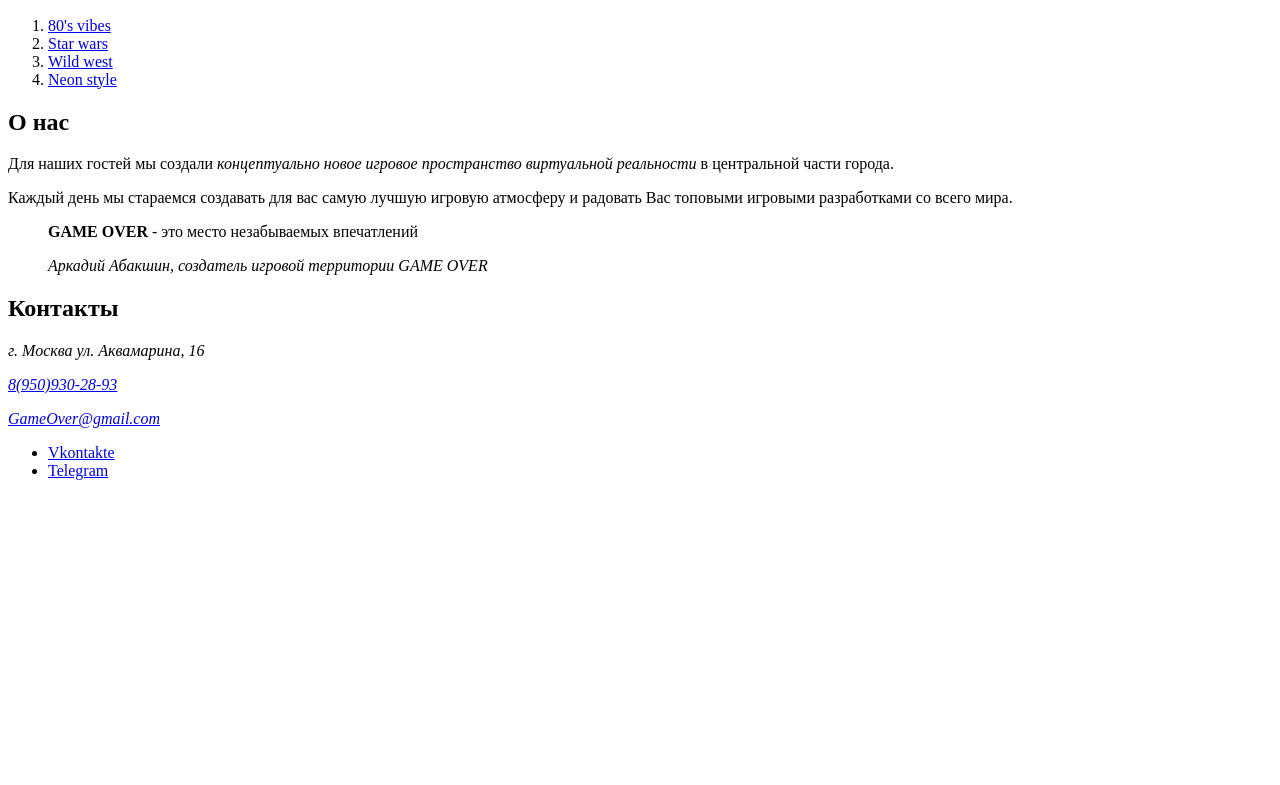
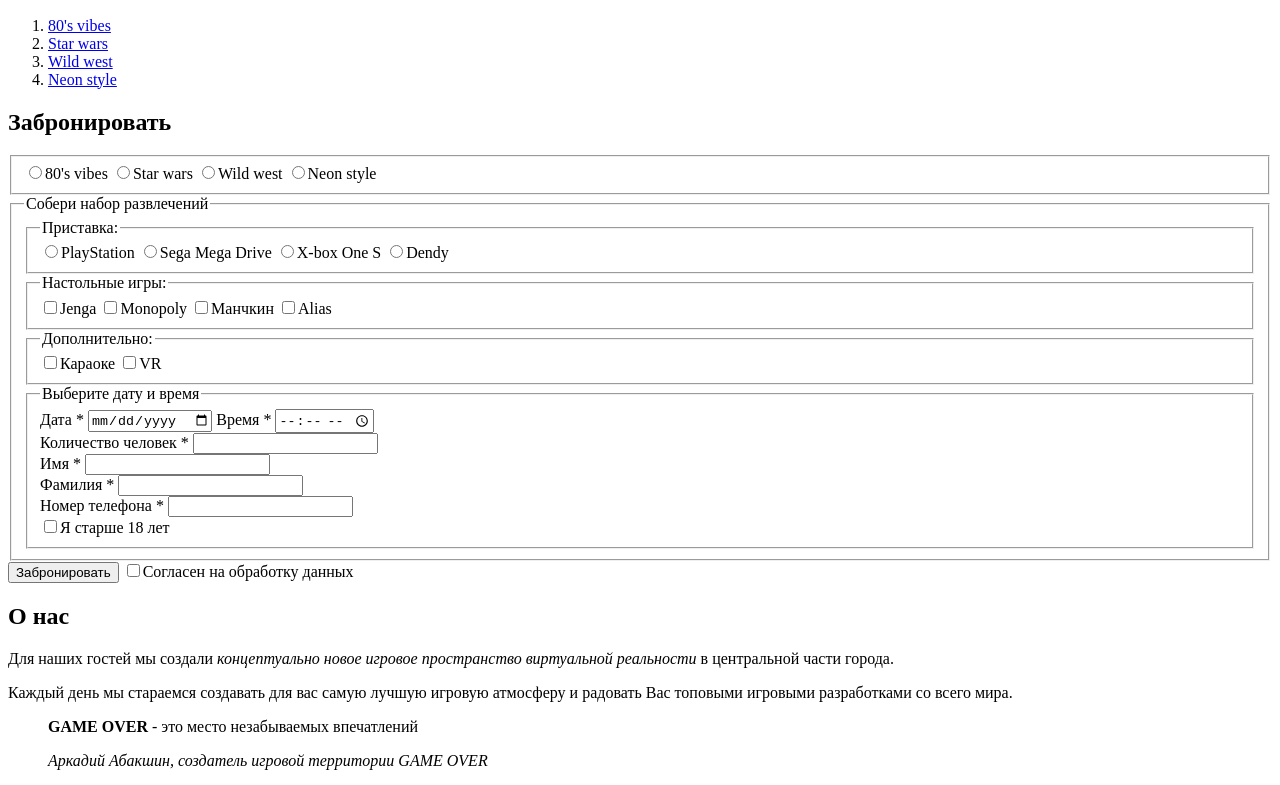
Before and after one commit to yuriykarpoff/go, a plain HTML site: page index.html in a window 1280 px wide. Shown: the part 1915-2700 px from the top of the page. Before the commit the page ends 2411 px from the top, so only its background shows below. Drawn offline with Linux system fonts and the light colour scheme.

Commit message:
added forms

```diff
--- a/index.html
+++ b/index.html
@@ -79,6 +79,57 @@
     </section>
 
     <section>
+        <h2>Забронировать</h2>
+        <form action="https://jsonplaceholder.typicode.com/posts" method="POST">
+            <fieldset>
+                <label><input type="radio" name="room" value="vibes">80's vibes</label>
+                <label><input type="radio" name="room" value="star_wars">Star wars</label>
+                <label><input type="radio" name="room" value="wild_west">Wild west</label>
+                <label><input type="radio" name="room" value="neon_style">Neon style</label>
+            </fieldset>
+            <fieldset>
+                <legend>Собери набор развлечений</legend>
+                <fieldset>
+                    <legend>Приставка:</legend>
+                        <label><input type="radio" name="console" value="playstation">PlayStation</label>
+                        <label><input type="radio" name="console" value="sega_mega_drive">Sega Mega Drive</label>
+                        <label><input type="radio" name="console" value="x_box_one_s">X-box One S</label>
+                        <label><input type="radio" name="console" value="dendy">Dendy</label>
+                </fieldset>
+                <fieldset>
+                    <legend>Настольные игры:</legend>
+                        <label><input type="checkbox" name="table_games" value="jenga">Jenga</label>
+                        <label><input type="checkbox" name="table_games" value="monopoly">Monopoly</label>
+                        <label><input type="checkbox" name="table_games" value="munchkin">Манчкин</label>
+                        <label><input type="checkbox" name="table_games" value="alias">Alias</label>
+                </fieldset>
+                <fieldset>
+                    <legend>Дополнительно:</legend>
+                        <label><input type="checkbox" name="extra" value="karaoke">Караоке</label>
+                        <label><input type="checkbox" name="extra" value="vr">VR</label>
+                </fieldset>
+                <fieldset>
+                    <legend>Выберите дату и время</legend>
+                        <label>Дата * <input type="date" name="date" required></label>
+                        <label>Время * <input type="time" name="time" required></label>
+                        <br>
+                        <label>Количество человек * <input type="number" name="person" required></label>
+                        <br>
+                        <label>Имя * <input type="text" name="name" required></label>
+                        <br>
+                        <label>Фамилия * <input type="text" name="surname" required></label>
+                        <br>
+                        <label>Номер телефона * <input type="tel" name="phone" title="Введите номер в числовом формате (без плюсов, тире и скобок)" required pattern="^[ 0-9]+$"></label>
+                        <br>
+                        <label><input type="checkbox" name="age" required>Я старше 18 лет</label>
+                </fieldset>
+            </fieldset>
+                <button type="submit">Забронировать</button>
+                <label><input type="checkbox" name="data" required>Согласен на обработку данных</label>
+        </form>
+    </section>
+
+    <section>
         <h2>О нас</h2>
         <p>Для наших гостей мы создали <i>концептуально новое игровое пространство виртуальной реальности</i> в центральной части города.</p>
         <p>Каждый день мы стараемся создавать для вас самую лучшую игровую атмосферу и радовать Вас топовыми игровыми разработками со всего мира.</p>
```
